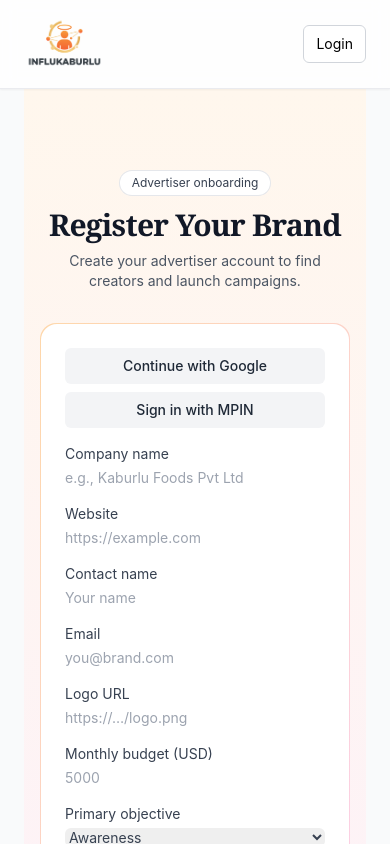
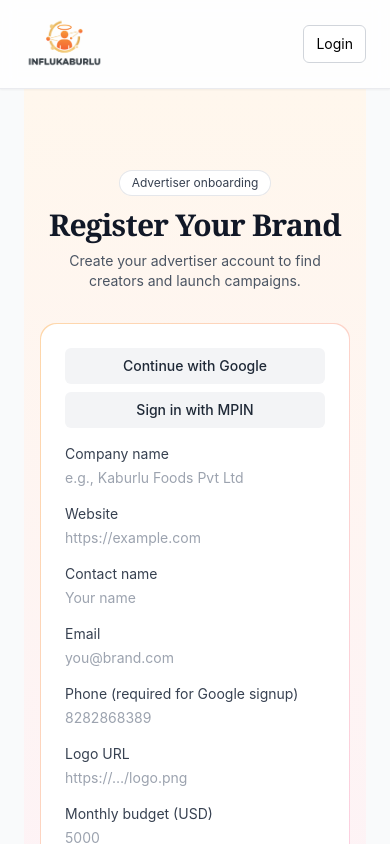
Before and after one commit to atshybrid/influkaburlu_react_js, a React (Vite) app: page /register/brand in a window 390 px wide. Shown: the top 844 px of the page. Built offline with nearby package versions, Linux system fonts and the light colour scheme; no server answers.

Commit message:
feat: include phone for google brand signup

```diff
--- a/src/components/GoogleAuthButton.jsx
+++ b/src/components/GoogleAuthButton.jsx
@@ -20,6 +20,7 @@ export default function GoogleAuthButton({
   role, // 'influencer' | 'brand'
   label,
   className,
+  extraPayload,
   onSuccess,
   onError,
 }) {
@@ -47,7 +48,8 @@ export default function GoogleAuthButton({
 
           setLoading(true);
           try {
-            const payload = role ? { idToken, role } : { idToken };
+            const extras = typeof extraPayload === 'function' ? extraPayload() : (extraPayload || {});
+            const payload = role ? { idToken, role, ...extras } : { idToken, ...extras };
             const data = await apiClient.request('/auth/google', {
               method: 'POST',
               body: JSON.stringify(payload),
--- a/src/pages/BrandRegister.jsx
+++ b/src/pages/BrandRegister.jsx
@@ -8,6 +8,7 @@ export default function BrandRegister(){
     website: '',
     contactName: '',
     email: '',
+    phone: '',
     logoUrl: '',
     monthlyBudget: '',
     objective: 'Awareness',
@@ -49,6 +50,13 @@ export default function BrandRegister(){
                 <GoogleAuthButton
                   role="brand"
                   label="Continue with Google"
+                  extraPayload={() => {
+                    const phone = (form.phone || '').replace(/[^0-9]/g, '').slice(0, 10);
+                    if (!phone || phone.length !== 10) {
+                      throw new Error('Phone is required for Google brand signup (10 digits).');
+                    }
+                    return { phone };
+                  }}
                   onSuccess={() => {
                     window.location.href = '/dashboard-advertiser';
                   }}
@@ -77,6 +85,9 @@ export default function BrandRegister(){
                 </label>
                 <label className="text-sm text-gray-700">Email
                   <input required type="email" className="mt-1 w-full rounded-md border-gray-300 focus:border-orange-500 focus:ring-orange-500" placeholder="you@brand.com" value={form.email} onChange={e=>setForm({ ...form, email: e.target.value })} />
+                </label>
+                <label className="text-sm text-gray-700">Phone (required for Google signup)
+                  <input required type="tel" inputMode="numeric" maxLength={10} className="mt-1 w-full rounded-md border-gray-300 focus:border-orange-500 focus:ring-orange-500" placeholder="8282868389" value={form.phone} onChange={e=>setForm({ ...form, phone: e.target.value.replace(/[^0-9]/g, '').slice(0,10) })} />
                 </label>
                 <label className="text-sm text-gray-700">Logo URL
                   <input className="mt-1 w-full rounded-md border-gray-300 focus:border-orange-500 focus:ring-orange-500" placeholder="https://…/logo.png" value={form.logoUrl} onChange={e=>setForm({ ...form, logoUrl: e.target.value })} />
```
